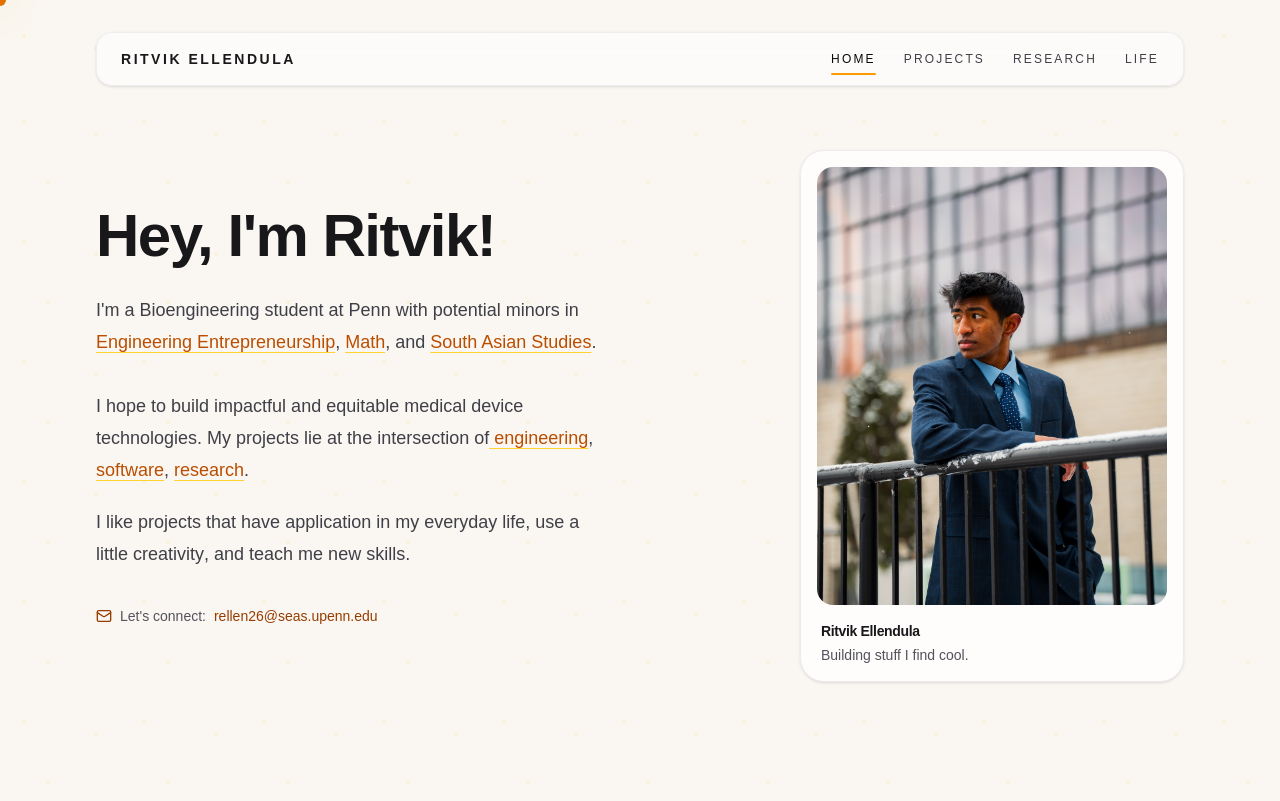
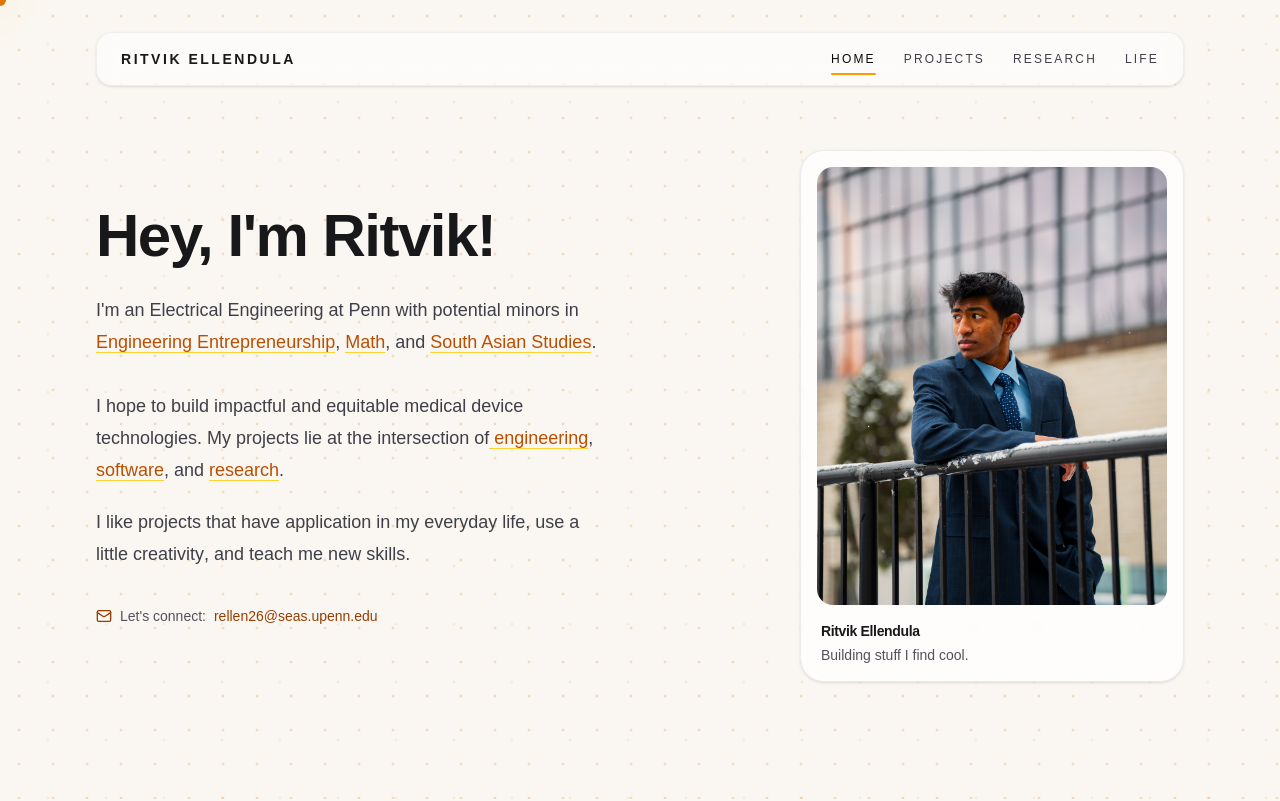
Before and after one commit to Rellendula26/ritvik-portfolio, a Next.js app: page / in a window 1280 px wide. Shown: the top 801 px of the page. Built offline with nearby package versions, Linux system fonts and the light colour scheme.

Commit message:
Refine projects page layout and background accents

```diff
--- a/src/app/globals.css
+++ b/src/app/globals.css
@@ -1,7 +1,9 @@
 @import "tailwindcss";
+
 html {
   font-family: var(--font-geist-sans), system-ui, sans-serif;
 }
+
 ::selection {
   background: #fde68a;
 }
@@ -26,7 +28,6 @@ html {
 }
 
 body {
-  background: var(--background);
   color: var(--foreground);
   font-family: Arial, Helvetica, sans-serif;
 }
@@ -41,12 +42,41 @@ body {
   background-size: 18px 18px, auto, auto;
   background-position: 0 0, center, center;
 }
+.bg-warm-dots {
+  position: relative;
+  isolation: isolate;
+  background-color: #faf7f2;
+}
 
-.bg-smileys {
-  background-color: #faf7f2;
+.bg-warm-dots::before {
+  content: "";
+  position: fixed;
+  inset: 0;
+  pointer-events: none;
+  z-index: -1;
   background-image:
-    radial-gradient(circle at 20% 30%, rgba(251, 191, 36, 0.12) 2px, transparent 2px),
-    radial-gradient(circle at 80% 40%, rgba(251, 191, 36, 0.12) 2px, transparent 2px),
-    radial-gradient(circle at 40% 80%, rgba(251, 191, 36, 0.12) 2px, transparent 2px);
-  background-size: 120px 120px;
+    radial-gradient(circle, rgba(217, 119, 6, 0.22) 1px, transparent 1.8px),
+    radial-gradient(circle, rgba(217, 119, 6, 0.10) 1px, transparent 1.8px);
+  background-size: 34px 34px, 58px 58px;
+  background-position: 0 0, 17px 16px;
+  animation: dotFloat 2.5s ease-in-out infinite alternate;
 }
+
+
+@keyframes dotFloat {
+  0% {
+    transform: translate3d(0px, 0px, 0px);
+  }
+  25% {
+    transform: translate3d(2px, -1px, 0px);
+  }
+  50% {
+    transform: translate3d(-2px, 2px, 0px);
+  }
+  75% {
+    transform: translate3d(1px, 1px, 0px);
+  }
+  100% {
+    transform: translate3d(-1px, -2px, 0px);
+  }
+}
--- a/src/app/layout.tsx
+++ b/src/app/layout.tsx
@@ -17,14 +17,14 @@ const geistMono = Geist_Mono({
 });
 
 export const metadata = {
-  title: "Ritvik Ellendula | Bioengineering @ Penn",
+  title: "Ritvik Ellendula | Electrical Engineering @ Penn",
   description:
-    "Ritvik Ellendula is a Bioengineering student at the University of Pennsylvania. Projects in engineering, software, research, and creative technology.",
+    "Ritvik Ellendula is a Electrical Engineering student at the University of Pennsylvania. Projects in engineering, software, research, and creative technology.",
   metadataBase: new URL("https://ritvik-portfolio-eta.vercel.app"),
   openGraph: {
     title: "Ritvik Ellendula",
     description:
-      "Bioengineering @ Penn. Engineering, software, research, and creative projects.",
+      "Electrical Engineering @ Penn. Engineering, software, research, and creative projects.",
     url: "https://ritvik-portfolio-eta.vercel.app",
     siteName: "Ritvik Ellendula",
     images: [
@@ -48,7 +48,7 @@ export default function RootLayout({
   return (
     <html lang="en">
       <body
-        className={`${geistSans.variable} ${geistMono.variable} antialiased bg-smileys text-zinc-800`}
+        className={`${geistSans.variable} ${geistMono.variable} antialiased bg-warm-dots text-zinc-800`}
       >
         {/* Cursor */}
         <CursorDot />
--- a/src/app/page.tsx
+++ b/src/app/page.tsx
@@ -12,7 +12,7 @@ function Accent({ children }: { children: React.ReactNode }) {
 
 export default function Home() {
   return (
-    <div className="bg-smileys min-h-screen">
+    <div className="min-h-screen">
 
       <main className="mx-auto grid w-full max-w-6xl grid-cols-1 items-center gap-14 px-8 py-16 md:grid-cols-2">
         {/* Left */}
@@ -22,14 +22,14 @@ export default function Home() {
           </h1>
 
           <p className="mt-7 text-lg leading-8 text-zinc-700">
-            I&apos;m a Bioengineering student at Penn with potential minors in{" "}
+            I&apos;m an Electrical Engineering at Penn with potential minors in{" "}
             <Accent>Engineering Entrepreneurship</Accent>, <Accent>Math</Accent>,
             and <Accent>South Asian Studies</Accent>.
             <br />
             <br />
             I hope to build impactful and equitable medical device technologies.
             My projects lie at the intersection of
-            <Accent> engineering</Accent>, <Accent>software</Accent>,{" "}
+            <Accent> engineering</Accent>, <Accent>software</Accent>, and {" "}
             <Accent>research</Accent>.
           </p>
 
```
